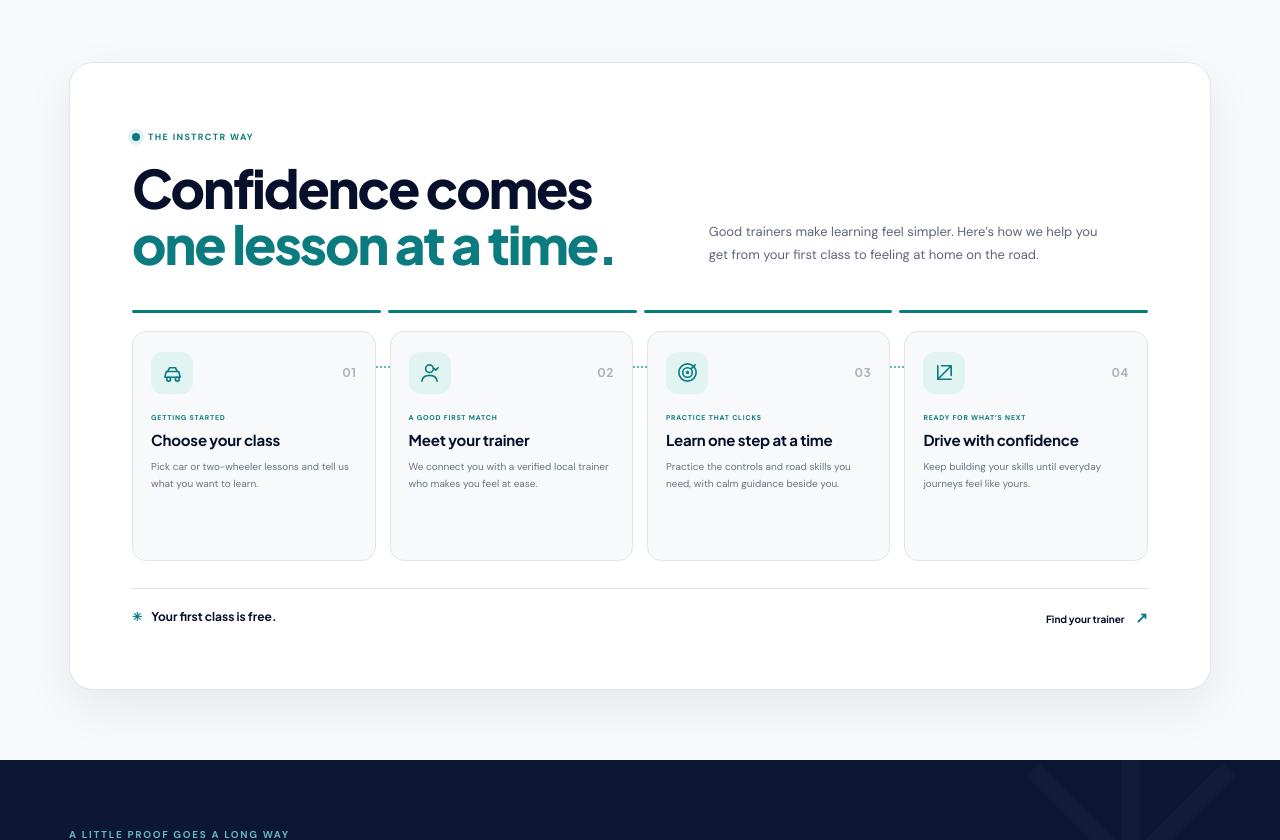
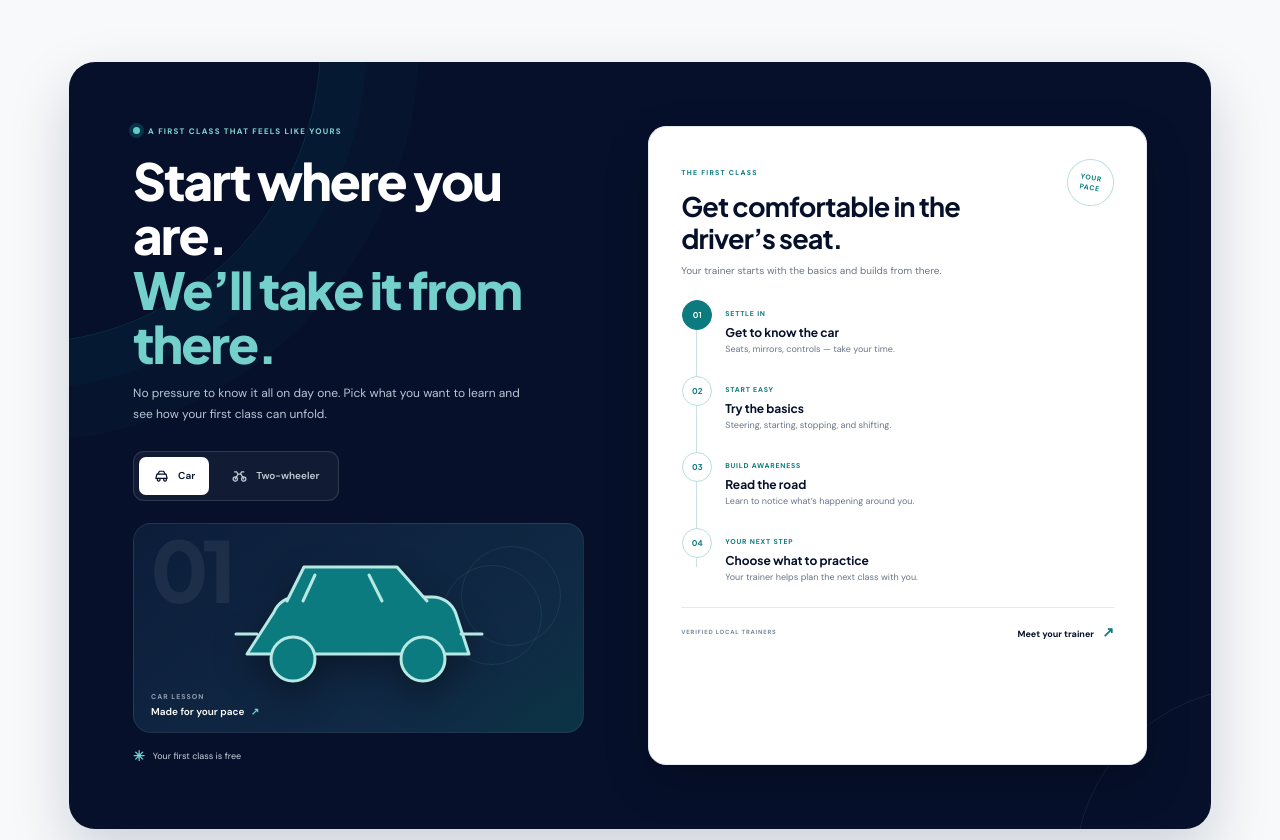
Before and after one commit to instrctrdev/website, a Next.js app: page / in a window 1280 px wide. Shown: the part 1400-2240 px from the top of the page. Built offline with nearby package versions, Linux system fonts and the light colour scheme.

Commit message:
Create interactive first lesson preview

```diff
--- a/app/DrivingJourney.tsx
+++ b/app/DrivingJourney.tsx
@@ -1,30 +1,71 @@
-const steps = [
-  { number: '01', tag: 'GETTING STARTED', title: 'Choose your class', copy: 'Pick car or two-wheeler lessons and tell us what you want to learn.', icon: <><path d="M4 17h16l-1.5-6h-13z"/><circle cx="8" cy="19" r="2"/><circle cx="17" cy="19" r="2"/><path d="M7 11l2-4h6l2 4"/></> },
-  { number: '02', tag: 'A GOOD FIRST MATCH', title: 'Meet your trainer', copy: 'We connect you with a verified local trainer who makes you feel at ease.', icon: <><circle cx="12" cy="8" r="4"/><path d="M4 21c.7-4 3.3-6 8-6s7.3 2 8 6"/><path d="m17 8 1.5 1.5L21 7"/></> },
-  { number: '03', tag: 'PRACTICE THAT CLICKS', title: 'Learn one step at a time', copy: 'Practice the controls and road skills you need, with calm guidance beside you.', icon: <><circle cx="12" cy="12" r="9"/><circle cx="12" cy="12" r="5"/><circle cx="12" cy="12" r="1"/><path d="m16 8 4-4"/></> },
-  { number: '04', tag: 'READY FOR WHAT’S NEXT', title: 'Drive with confidence', copy: 'Keep building your skills until everyday journeys feel like yours.', icon: <><path d="M5 19 19 5M9 5h10v10"/><path d="M5 5v14h14"/></> },
-];
+'use client';
+
+import { useState } from 'react';
+
+type LessonMode = 'car' | 'twoWheeler';
+
+const lessonPlans: Record<LessonMode, { label: string; title: string; description: string; stages: { tag: string; title: string; copy: string }[] }> = {
+  car: {
+    label: 'CAR LESSON',
+    title: 'Get comfortable in the driver’s seat.',
+    description: 'Your trainer starts with the basics and builds from there.',
+    stages: [
+      { tag: 'SETTLE IN', title: 'Get to know the car', copy: 'Seats, mirrors, controls — take your time.' },
+      { tag: 'START EASY', title: 'Try the basics', copy: 'Steering, starting, stopping, and shifting.' },
+      { tag: 'BUILD AWARENESS', title: 'Read the road', copy: 'Learn to notice what’s happening around you.' },
+      { tag: 'YOUR NEXT STEP', title: 'Choose what to practice', copy: 'Your trainer helps plan the next class with you.' },
+    ],
+  },
+  twoWheeler: {
+    label: 'TWO-WHEELER LESSON',
+    title: 'Find your balance, one step at a time.',
+    description: 'Start with the basics in a calm, supportive setting.',
+    stages: [
+      { tag: 'SETTLE IN', title: 'Get to know the vehicle', copy: 'Learn the controls and get a feel for the weight.' },
+      { tag: 'START EASY', title: 'Find your balance', copy: 'Practice posture, balance, and gentle movement.' },
+      { tag: 'BUILD AWARENESS', title: 'Practice control', copy: 'Work on starting, stopping, and turning smoothly.' },
+      { tag: 'YOUR NEXT STEP', title: 'Choose what to practice', copy: 'Your trainer helps plan the next class with you.' },
+    ],
+  },
+};
 
 export default function DrivingJourney() {
+  const [mode, setMode] = useState<LessonMode>('car');
+  const plan = lessonPlans[mode];
+
   return <section className="journey section" id="journey">
-    <div className="learning-panel">
-      <div className="learning-heading">
-        <div>
-          <span className="learning-kicker"><i /> THE INSTRCTR WAY</span>
-          <h2>Confidence comes<br /><span>one lesson at a time.</span></h2>
+    <div className="lesson-preview">
+      <div className="lesson-intro">
+        <span className="lesson-kicker"><i /> A FIRST CLASS THAT FEELS LIKE YOURS</span>
+        <h2>Start where you are.<br /><span>We’ll take it from there.</span></h2>
+        <p>No pressure to know it all on day one. Pick what you want to learn and see how your first class can unfold.</p>
+        <div className="lesson-mode-switch" role="group" aria-label="Choose a lesson type">
+          <button type="button" className={mode === 'car' ? 'selected' : ''} onClick={() => setMode('car')} aria-pressed={mode === 'car'}>
+            <svg viewBox="0 0 24 24" aria-hidden="true"><path d="M4 16h16l-1.5-6h-13z"/><circle cx="8" cy="18" r="2"/><circle cx="17" cy="18" r="2"/><path d="m7 10 2-4h6l2 4"/></svg> Car
+          </button>
+          <button type="button" className={mode === 'twoWheeler' ? 'selected' : ''} onClick={() => setMode('twoWheeler')} aria-pressed={mode === 'twoWheeler'}>
+            <svg viewBox="0 0 24 24" aria-hidden="true"><circle cx="6" cy="17" r="3"/><circle cx="18" cy="17" r="3"/><path d="m6 17 4-7h4l4 7M10 10 8 7H5M13 10l2-3h3"/></svg> Two-wheeler
+          </button>
         </div>
-        <p>Good trainers make learning feel simpler. Here’s how we help you get from your first class to feeling at home on the road.</p>
+        <div className="lesson-vehicle-art" aria-hidden="true">
+          <span className="vehicle-index">01</span>
+          {mode === 'car' ? <svg className="vehicle-illustration car-illustration" viewBox="0 0 320 170"><path d="M48 111h222l-13-40a25 25 0 0 0-24-17H97a24 24 0 0 0-22 15z"/><path d="m88 58 17-34h93l30 34"/><path d="m116 32-12 26m66-26 13 26"/><circle cx="94" cy="116" r="22"/><circle cx="224" cy="116" r="22"/><path d="M37 91h21m204 0h21"/></svg> : <svg className="vehicle-illustration scooter-illustration" viewBox="0 0 320 170"><circle cx="80" cy="124" r="25"/><circle cx="238" cy="124" r="25"/><path d="M80 124h70l34-54h30l24 54h-71l-29-48h-29"/><path d="m184 70 7-31h31m-64 31 24-17m-50 17h-21"/><path d="M149 124v-25m27-2-18-27"/><circle cx="184" cy="39" r="8"/></svg>}
+          <span className="vehicle-caption">{plan.label}<b>Made for your pace <i>↗</i></b></span>
+          <span className="art-orbit orbit-one"/><span className="art-orbit orbit-two"/>
+        </div>
+        <span className="lesson-note"><b>✳</b> Your first class is free</span>
       </div>
-      <div className="learning-progress" aria-hidden="true"><span /><span /><span /><span /></div>
-      <div className="learning-steps">
-        {steps.map((step) => <article key={step.number} className="journey-card learning-step">
-          <div className="learning-step-top"><span className="learning-icon"><svg viewBox="0 0 24 24" aria-hidden="true">{step.icon}</svg></span><span className="learning-number">{step.number}</span></div>
-          <span className="learning-tag">{step.tag}</span>
-          <h3>{step.title}</h3>
-          <p>{step.copy}</p>
-        </article>)}
+      <div className="lesson-board">
+        <div className="lesson-board-head"><div><span>THE FIRST CLASS</span><h3>{plan.title}</h3></div><span className="board-stamp">YOUR<br />PACE</span></div>
+        <p className="lesson-board-copy">{plan.description}</p>
+        <div className="lesson-sequence">
+          {plan.stages.map((stage, index) => <article className="lesson-stage" key={stage.tag}>
+            <div className="stage-marker"><span>{String(index + 1).padStart(2, '0')}</span></div>
+            <div><span className="stage-tag">{stage.tag}</span><h4>{stage.title}</h4><p>{stage.copy}</p></div>
+          </article>)}
+        </div>
+        <div className="lesson-board-foot"><span>VERIFIED LOCAL TRAINERS</span><a href="#join">Meet your trainer <b>↗</b></a></div>
       </div>
-      <div className="learning-footer"><span>Your first class is free.</span><a href="#join">Find your trainer <b>↗</b></a></div>
     </div>
   </section>;
 }
```
Also changed, not shown: app/globals.css.
